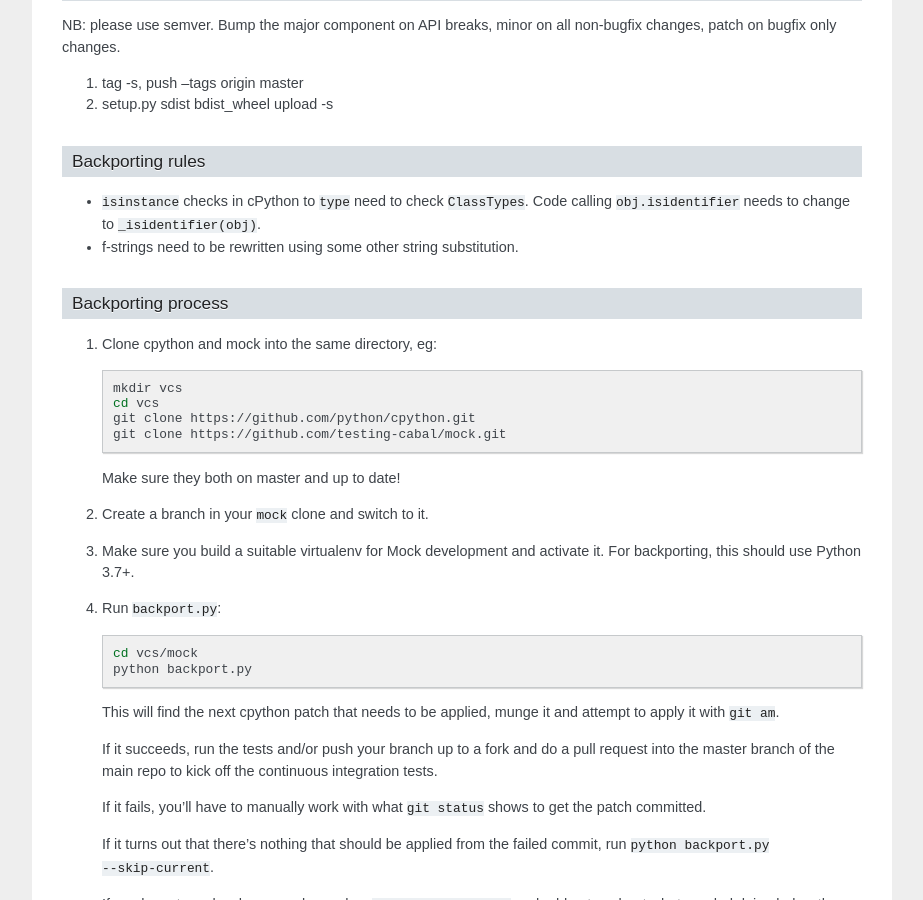
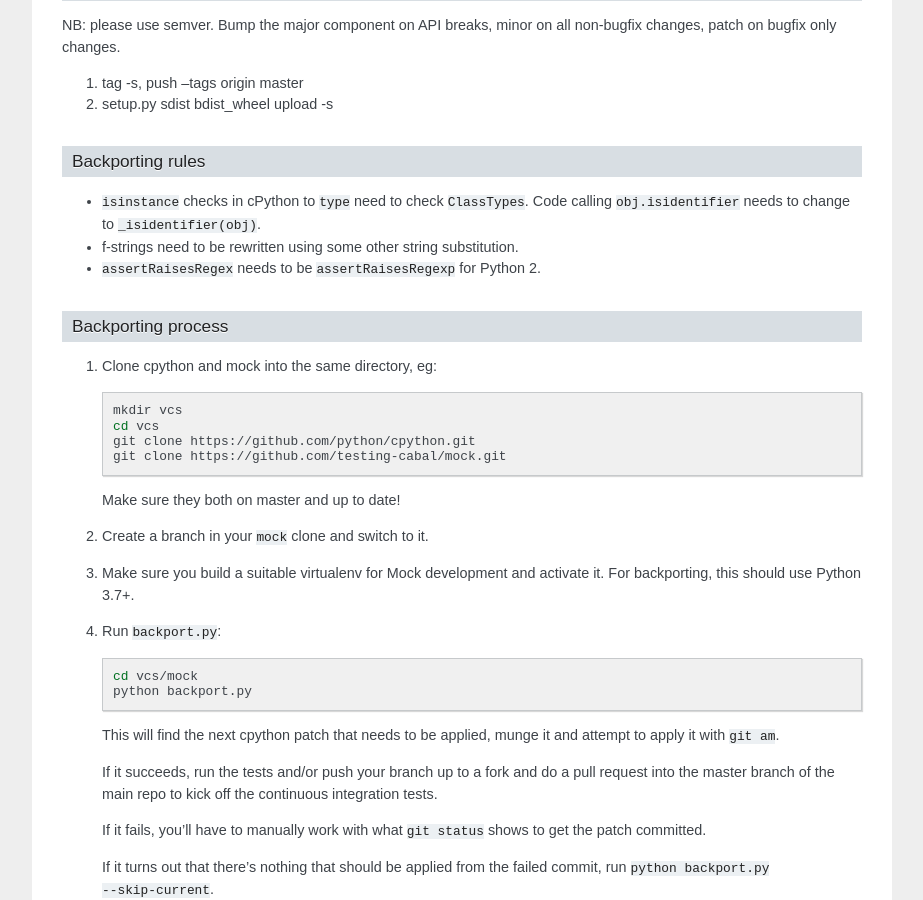
Before and after one commit to testing-cabal/mock, a Sphinx documentation site: the page built from docs/index.txt, in a window 1280 px wide and 900 px high, scrolled down 1794 px. Shown: the whole window, without its empty margins (198-1121 px from the left). Built offline with Sphinx 7.4.7, drawn with Linux system fonts in a browser that asks for light colours; the version number could not be read and is left out.

Commit message:
python-2 spelling is assertRaisesRegexp

```diff
--- a/docs/index.txt
+++ b/docs/index.txt
@@ -144,6 +144,8 @@ Backporting rules
 
 - f-strings need to be rewritten using some other string substitution.
 
+- ``assertRaisesRegex`` needs to be ``assertRaisesRegexp`` for Python 2.
+
 Backporting process
 -------------------
 
```
Also changed, not shown: 1 other file.
